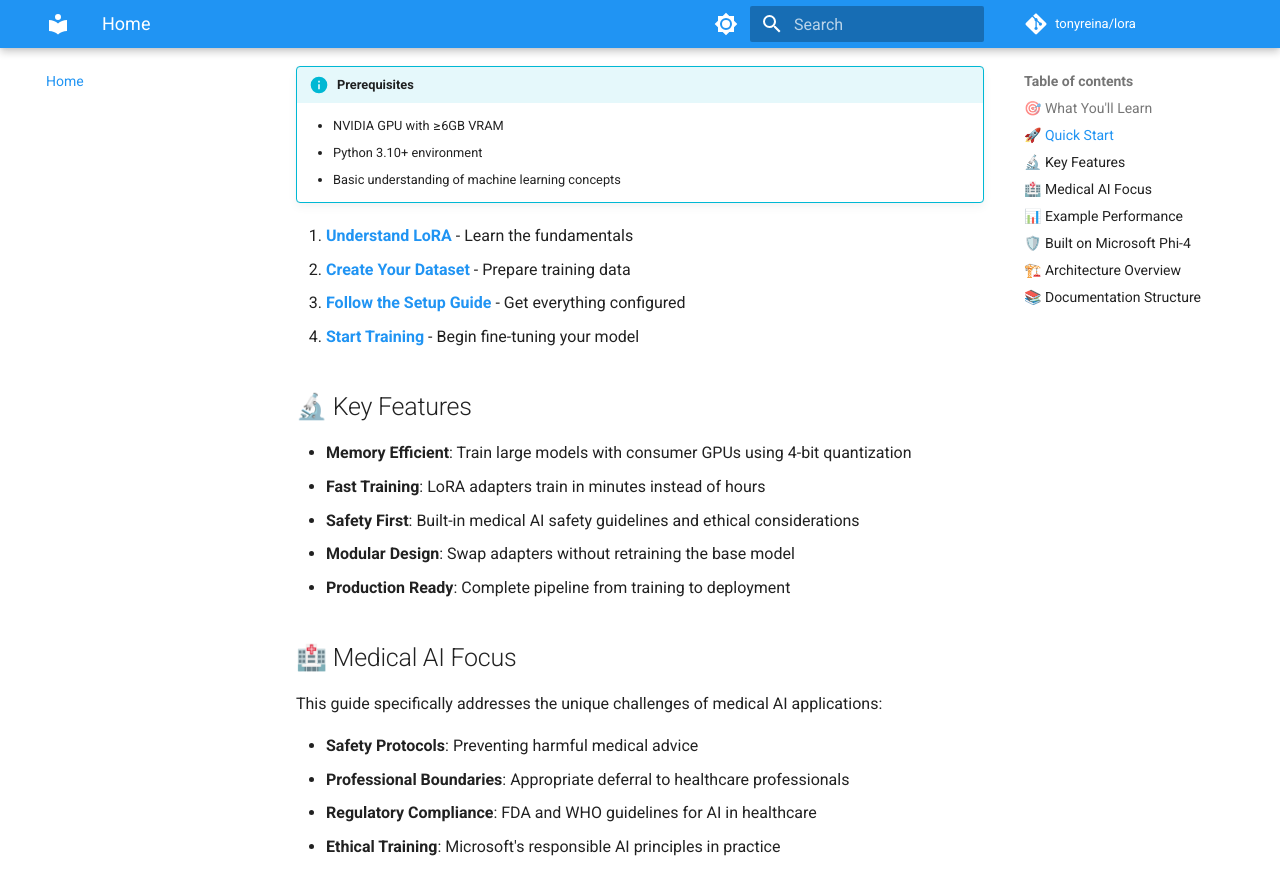
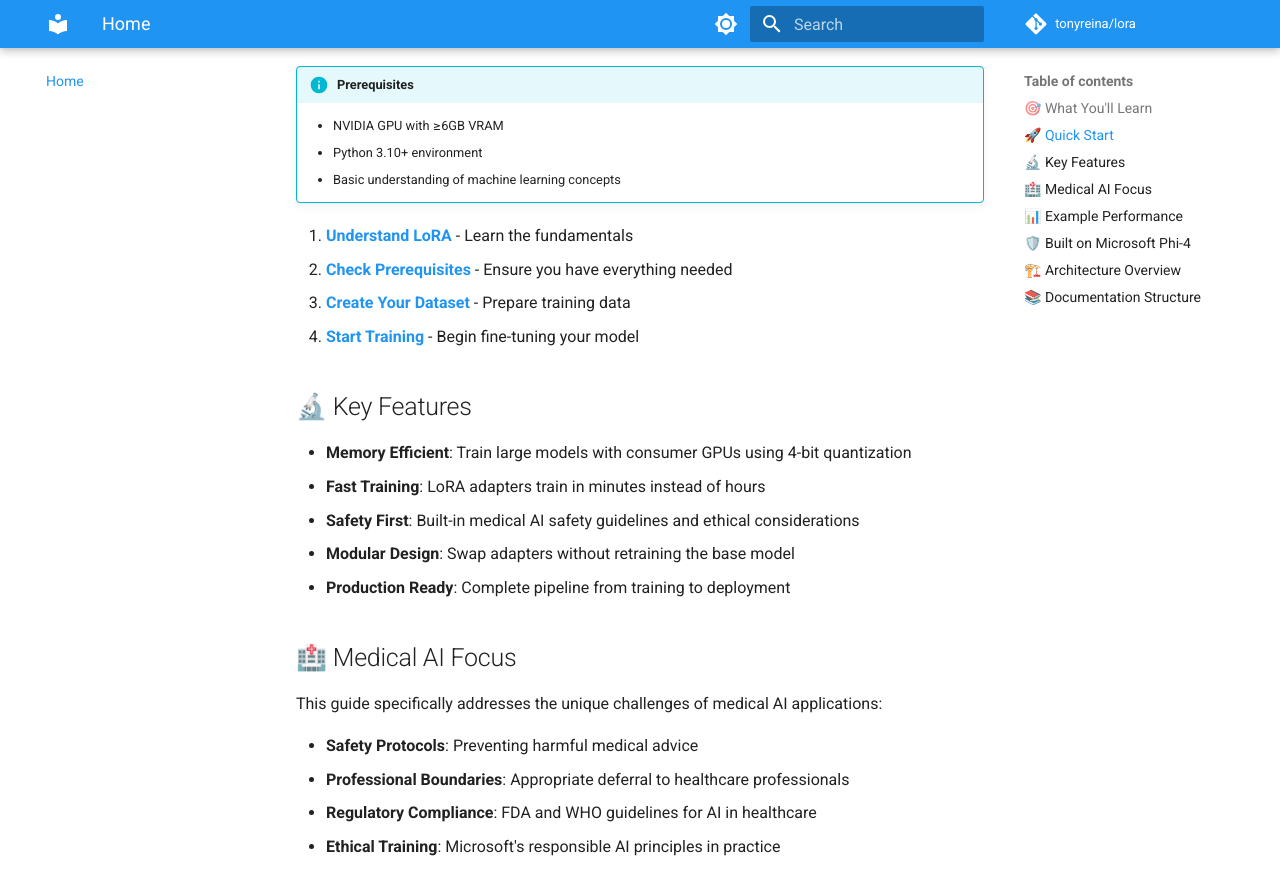
Before and after one commit to tonyreina/lora, an MkDocs documentation site: the page built from docs/index.md, in a window 1280 px wide and 900 px high, scrolled down 1019 px. Shown: the top 895 px of the window. Built offline with MkDocs 1.6.1 and Material for MkDocs 9.7.7, drawn with Linux system fonts in a browser that asks for light colours; comment, search, counter and statistics services are not loaded.

Commit message:
Fixing broken links

```diff
--- a/docs/index.md
+++ b/docs/index.md
@@ -20,9 +20,9 @@
     - Basic understanding of machine learning concepts
 
 1. **[Understand LoRA](getting-started/what-is-lora.md)** - Learn the fundamentals
-2. **[Create Your Dataset](dataset/creating-dataset.md)** - Prepare training data
-3. **[Follow the Setup Guide](practical/setup.md)** - Get everything configured
-4. **[Start Training](practical/training.md)** - Begin fine-tuning your model
+2. **[Check Prerequisites](getting-started/prerequisites.md)** - Ensure you have everything needed
+3. **[Create Your Dataset](dataset/creating-dataset.md)** - Prepare training data
+4. **[Start Training](training/training-loop.md)** - Begin fine-tuning your model
 
 ## 🔬 Key Features
 
```
Also changed, not shown: docs/dataset/creating-dataset.md (+1 -1 lines), docs/getting-started/prerequisites.md (+1 -1 lines).
